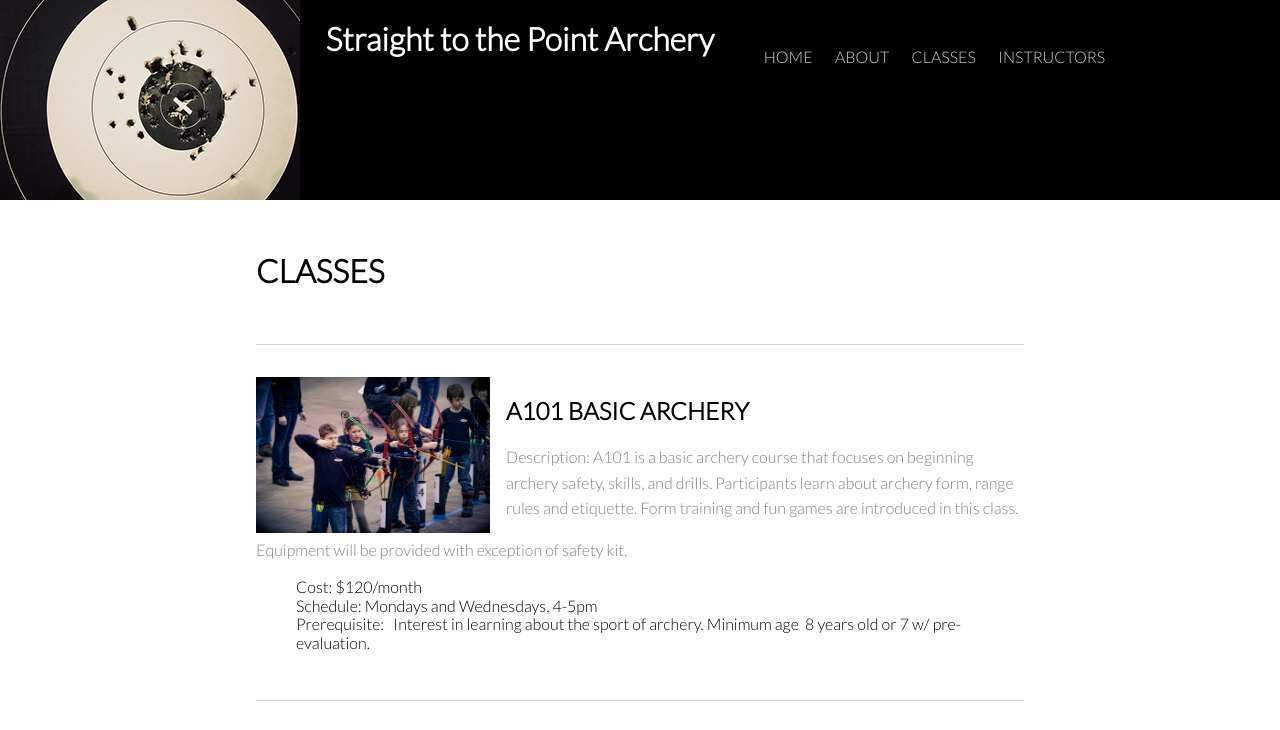
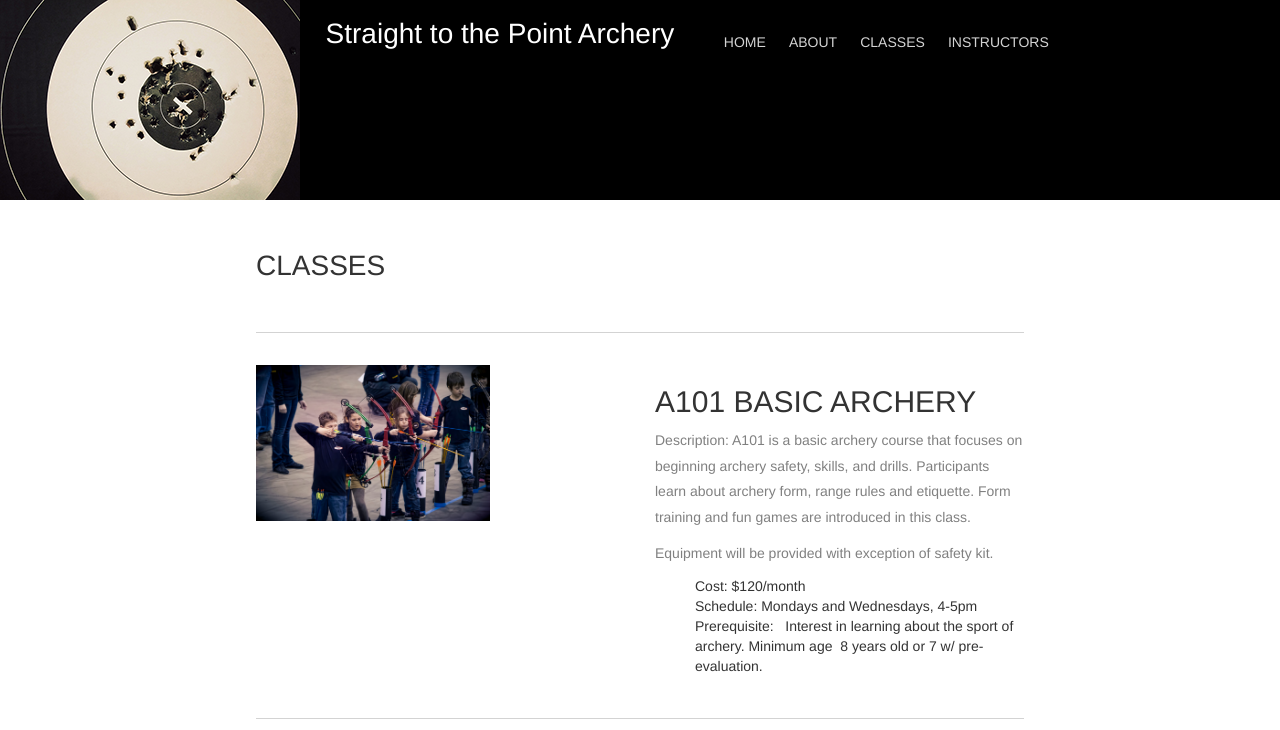
Before and after one commit to bitterkat/stp-archery, a plain HTML site: page classes.html in a window 1280 px wide. Shown: the top 730 px of the page. Drawn offline with nearby package versions, Linux system fonts and the light colour scheme.

Commit message:
adds bootstrap and tests row" git status
"

```diff
--- a/classes.html
+++ b/classes.html
@@ -3,9 +3,15 @@
   <head>
     <meta charset="utf-8">
     <title>Straight to the Point Archery</title>
+    <!-- Latest compiled and minified CSS -->
+<link rel="stylesheet" href="https://maxcdn.bootstrapcdn.com/bootstrap/3.3.7/css/bootstrap.min.css" integrity="sha384-BVYiiSIFeK1dGmJRAkycuHAHRg32OmUcww7on3RYdg4Va+PmSTsz/K68vbdEjh4u" crossorigin="anonymous">
+
+<!-- Optional theme -->
+<link rel="stylesheet" href="https://maxcdn.bootstrapcdn.com/bootstrap/3.3.7/css/bootstrap-theme.min.css" integrity="sha384-rHyoN1iRsVXV4nD0JutlnGaslCJuC7uwjduW9SVrLvRYooPp2bWYgmgJQIXwl/Sp" crossorigin="anonymous">
     <link href="https://fonts.googleapis.com/css?family=Lato:300" rel="stylesheet">
     <link rel="stylesheet" type="text/css" href="styles/normalize.css">
     <link rel="stylesheet" type="text/css" href="styles/style.css">
+
   </head>
     <body>
       <header class="site-header">
@@ -20,12 +26,17 @@
           </ul>
         </nav>
       </header>
-      <main>
+      <main class="container">
         <header class="main-copy">
           <h1>CLASSES</h1>
         </header>
+
           <article class="main-copy">
+            <div class="row">
+            <div class="col-md-6">
               <img class="main-copy-image" src="images/class1.jpg" alt="image of class 1">
+            </div>
+            <div class="col-md-6">
               <h2>A101 BASIC ARCHERY</h2>
               <p>Description: A101 is a basic archery course that focuses on beginning archery safety, skills, and drills. Participants learn about archery form, range rules and etiquette. Form training and fun games are introduced in this class.</p>
 
@@ -35,9 +46,10 @@
                     <li>Schedule: Mondays and Wednesdays, 4-5pm</li>
                     <li>Prerequisite:   Interest in learning about the sport of archery. Minimum age  8 years old or 7 w/ pre-evaluation.</li>
               		</ul>
+              </div>
+              </div>
+            </article>
 
-
-           </article>
            <article class="main-copy">
              <img class="main-copy-image" src="images/class2.jpg" alt="image of class 2">
              <h2>A102 INTERMEDIATE ARCHERY</h2>
@@ -116,5 +128,8 @@ Equipment will be provided with exception of safety kit.</p>
         <p><span class="site-footer-bold">Nondiscriminatory Policy:</span>
     Next Step Archery admits students of any race, gender presentation, sexuality, religion, national origin or ethnic origin to all rights, privileges, programs and activities available to students at the school. We do not discriminate in administration of our educational policies, admission policies and other school administered programs. All students are welcome and valuable members of our community. </p>
       </footer>
+
+      <!-- Latest compiled and minified JavaScript -->
+<script src="https://maxcdn.bootstrapcdn.com/bootstrap/3.3.7/js/bootstrap.min.js" integrity="sha384-Tc5IQib027qvyjSMfHjOMaLkfuWVxZxUPnCJA7l2mCWNIpG9mGCD8wGNIcPD7Txa" crossorigin="anonymous"></script>
   </body>
 </html>
```
Lines whose indentation alone changed are shown as unchanged.
